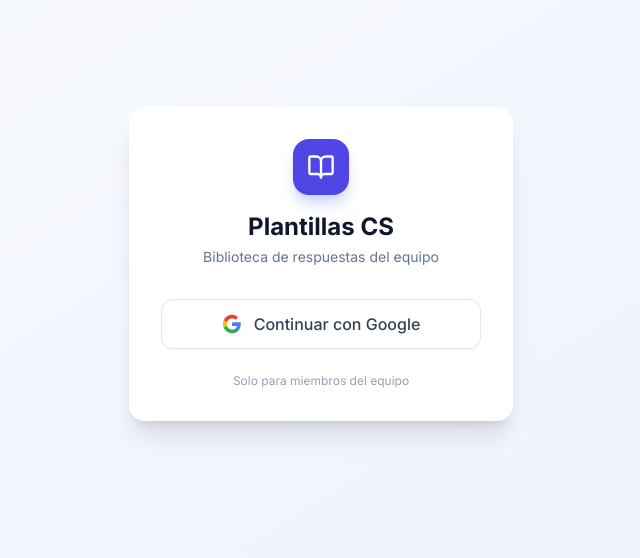
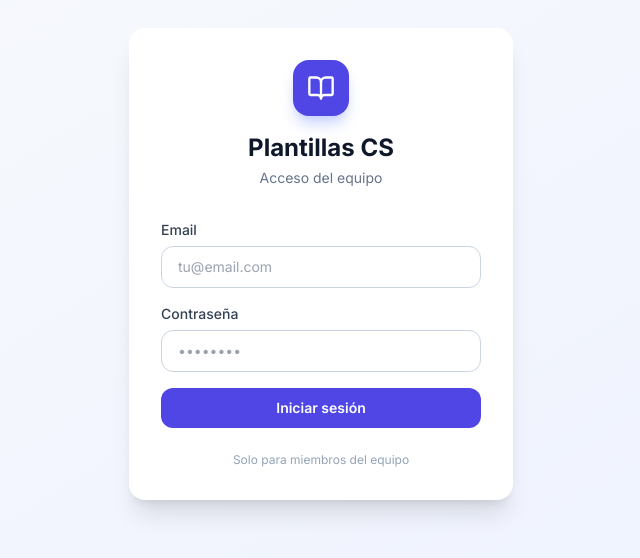
Before and after one commit to cems23/plantillas-vite, a React (Vite) app: page /login in a window 1280 px wide. Shown: the part 136-694 px from the top of the page, without its empty margins (319-959 px from the left). Built offline with nearby package versions, Linux system fonts and the light colour scheme; no server answers.

Commit message:
new login

```diff
--- a/src/pages/Login.tsx
+++ b/src/pages/Login.tsx
@@ -1,10 +1,26 @@
+import { useState } from 'react'
 import { BookOpen } from 'lucide-react'
+import { supabase } from '../lib/supabase'
+import { Navigate, useNavigate } from 'react-router-dom'
 import { useAuth } from '../lib/AuthContext'
-import { Navigate } from 'react-router-dom'
+import toast from 'react-hot-toast'
 
 export function Login() {
-  const { user, signInWithGoogle } = useAuth()
+  const { user } = useAuth()
+  const navigate = useNavigate()
+  const [email, setEmail] = useState('')
+  const [password, setPassword] = useState('')
+  const [loading, setLoading] = useState(false)
+
   if (user) return <Navigate to="/" replace />
+
+  async function handleLogin(e: React.FormEvent) {
+    e.preventDefault()
+    setLoading(true)
+    const { error } = await supabase.auth.signInWithPassword({ email, password })
+    if (error) { toast.error('Email o contraseña incorrectos'); setLoading(false); return }
+    navigate('/')
+  }
 
   return (
     <div className="min-h-screen bg-gradient-to-br from-slate-50 to-indigo-50 flex items-center justify-center p-4">
@@ -15,21 +31,22 @@ export function Login() {
               <BookOpen className="w-7 h-7 text-white" />
             </div>
             <h1 className="text-2xl font-bold text-slate-900">Plantillas CS</h1>
-            <p className="text-slate-500 text-sm mt-1">Biblioteca de respuestas del equipo</p>
+            <p className="text-slate-500 text-sm mt-1">Acceso del equipo</p>
           </div>
 
-          <button
-            onClick={signInWithGoogle}
-            className="w-full flex items-center justify-center gap-3 bg-white border border-slate-200 rounded-xl px-4 py-3 text-slate-700 font-medium hover:bg-slate-50 transition-all shadow-sm"
-          >
-            <svg className="w-5 h-5 flex-shrink-0" viewBox="0 0 24 24">
-              <path fill="#4285F4" d="M22.56 12.25c0-.78-.07-1.53-.2-2.25H12v4.26h5.92c-.26 1.37-1.04 2.53-2.21 3.31v2.77h3.57c2.08-1.92 3.28-4.74 3.28-8.09z"/>
-              <path fill="#34A853" d="M12 23c2.97 0 5.46-.98 7.28-2.66l-3.57-2.77c-.98.66-2.23 1.06-3.71 1.06-2.86 0-5.29-1.93-6.16-4.53H2.18v2.84C3.99 20.53 7.7 23 12 23z"/>
-              <path fill="#FBBC05" d="M5.84 14.09c-.22-.66-.35-1.36-.35-2.09s.13-1.43.35-2.09V7.07H2.18C1.43 8.55 1 10.22 1 12s.43 3.45 1.18 4.93l2.85-2.22.81-.62z"/>
-              <path fill="#EA4335" d="M12 5.38c1.62 0 3.06.56 4.21 1.64l3.15-3.15C17.45 2.09 14.97 1 12 1 7.7 1 3.99 3.47 2.18 7.07l3.66 2.84c.87-2.6 3.3-4.53 6.16-4.53z"/>
-            </svg>
-            Continuar con Google
-          </button>
+          <form onSubmit={handleLogin} className="space-y-4">
+            <div>
+              <label className="block text-sm font-medium text-slate-700 mb-1.5">Email</label>
+              <input type="email" value={email} onChange={e => setEmail(e.target.value)} required placeholder="tu@email.com" className="w-full border border-slate-300 rounded-xl px-4 py-2.5 text-sm focus:outline-none focus:ring-2 focus:ring-indigo-500" />
+            </div>
+            <div>
+              <label className="block text-sm font-medium text-slate-700 mb-1.5">Contraseña</label>
+              <input type="password" value={password} onChange={e => setPassword(e.target.value)} required placeholder="••••••••" className="w-full border border-slate-300 rounded-xl px-4 py-2.5 text-sm focus:outline-none focus:ring-2 focus:ring-indigo-500" />
+            </div>
+            <button type="submit" disabled={loading} className="w-full py-2.5 bg-indigo-600 text-white rounded-xl text-sm font-semibold hover:bg-indigo-700 disabled:opacity-60 transition-colors">
+              {loading ? 'Entrando...' : 'Iniciar sesión'}
+            </button>
+          </form>
 
           <p className="text-center text-xs text-slate-400 mt-6">Solo para miembros del equipo</p>
         </div>
```
